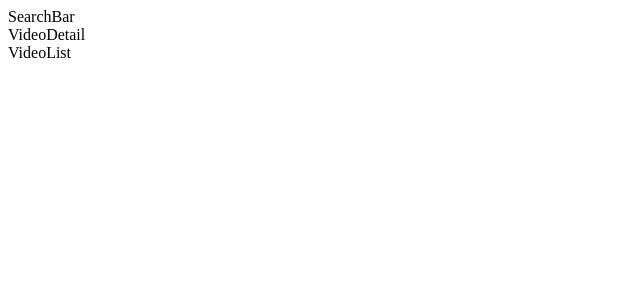
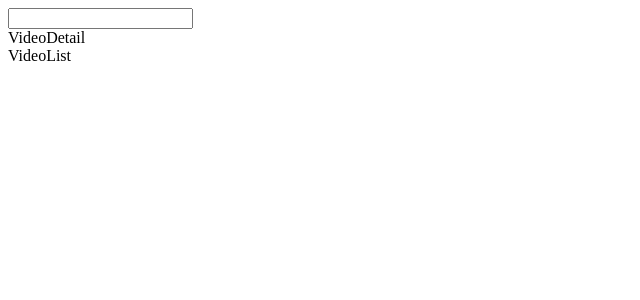
Before and after one commit to AmyHong0502/React-Youtube, a React (Create React App) app: page / in a window 1280 px wide. Shown: the top 300 px of the page, without its empty margins (0-640 px from the left). Built offline with nearby package versions, Linux system fonts and the light colour scheme.

Commit message:
feat: setState search term

```diff
--- a/src/components/SearchBar.js
+++ b/src/components/SearchBar.js
@@ -1,7 +1,26 @@
 import React from 'react';
 
-const SearchBar = () => {
-  return <div>SearchBar</div>;
-};
+class SearchBar extends React.Component {
+  state = {
+    term: ''
+  };
+
+  onInputChange = event => {
+    console.log(event.target.value);
+    this.setState({ term: event.target.value });
+  };
+
+  render() {
+    return (
+      <div>
+        <input
+          type='text'
+          value={this.state.term}
+          onChange={this.onInputChange}
+        />
+      </div>
+    );
+  }
+}
 
 export default SearchBar;
```
